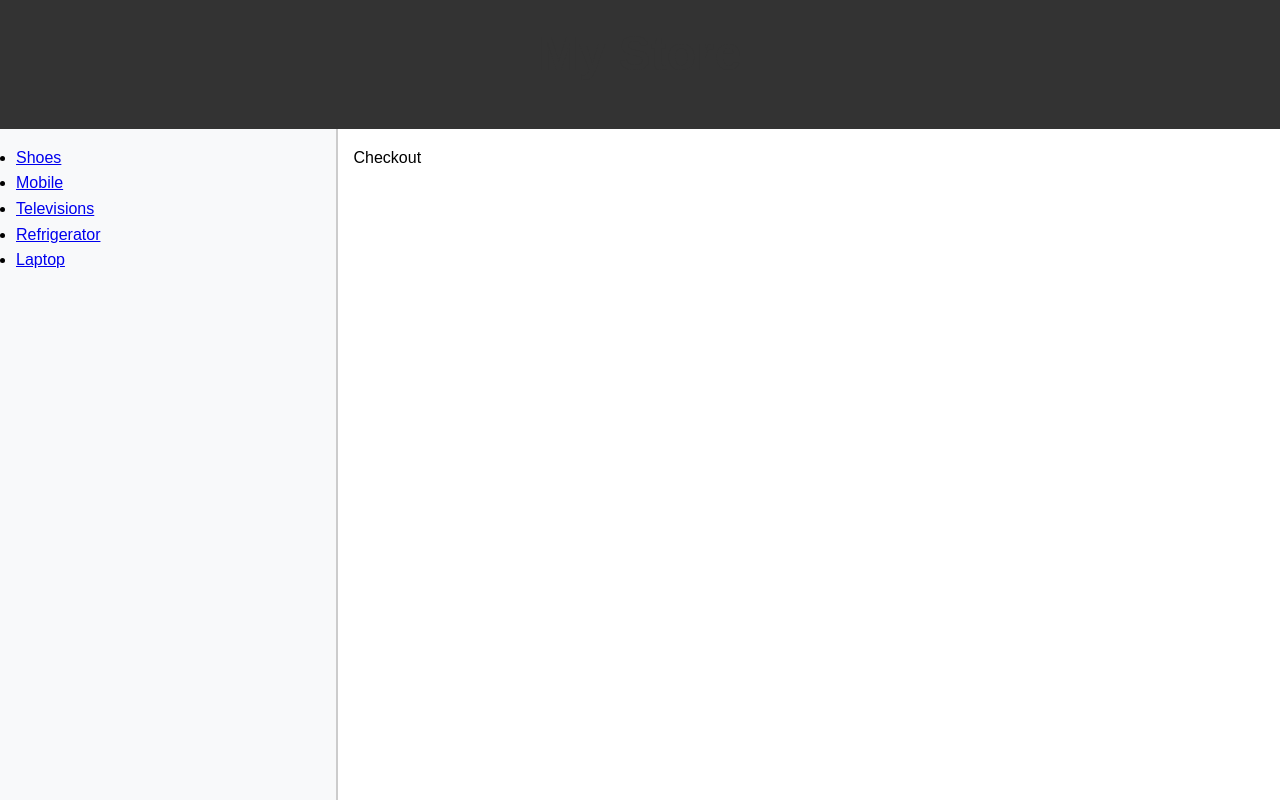
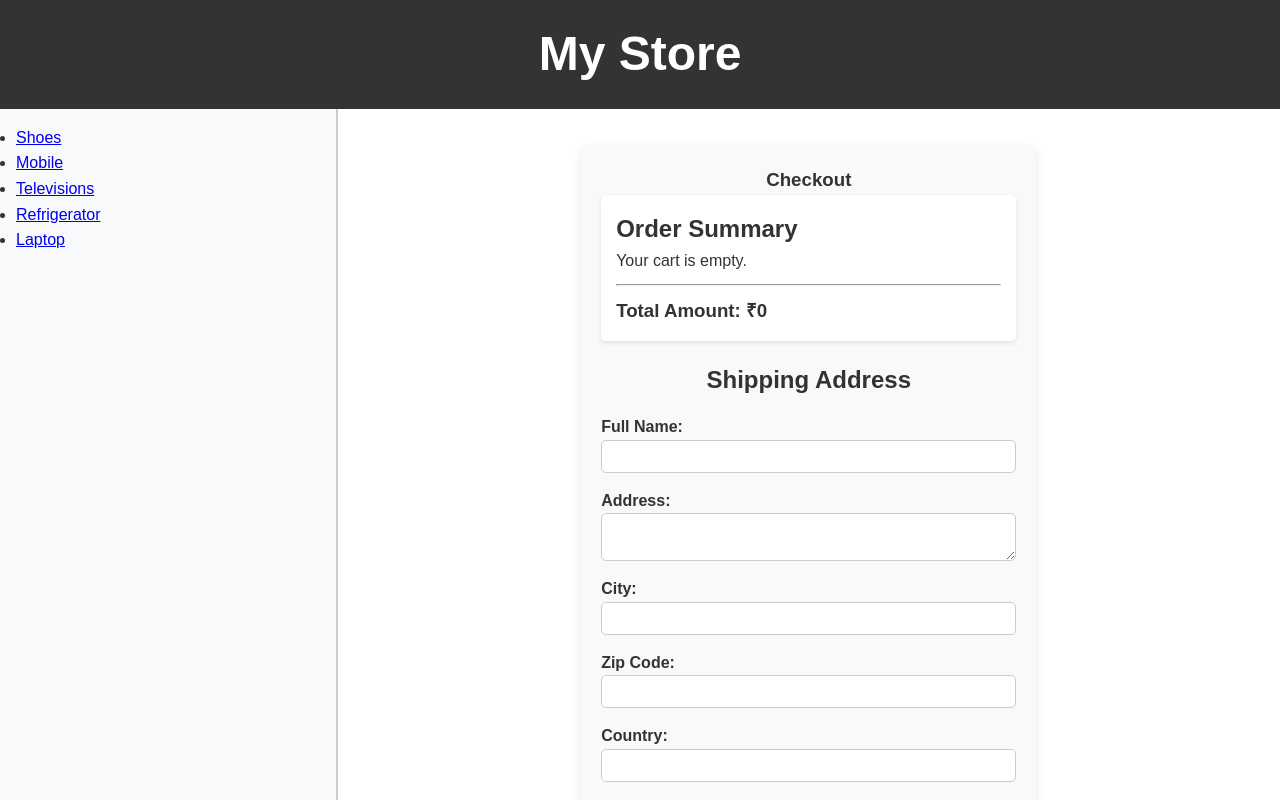
Before and after one commit to Rohit-Pandit/e-store, a React (Create React App) app: page /checkout in a window 1280 px wide. Shown: the top 800 px of the page. Built offline with nearby package versions, Linux system fonts and the light colour scheme; data requests are answered from the project's data file.

Commit message:
refactored basket and checkout page

```diff
--- a/package.json
+++ b/package.json
@@ -6,6 +6,7 @@
     "cra-template": "1.2.0",
     "react": "^19.0.0",
     "react-dom": "^19.0.0",
+    "react-icons": "^5.4.0",
     "react-router-dom": "^7.1.3",
     "react-scripts": "5.0.1"
   },
--- a/src/App.css
+++ b/src/App.css
@@ -9,7 +9,7 @@ body {
   font-family: Arial, sans-serif;
   line-height: 1.6;
   background-color: #f4f4f9;
-  /* color: #333; */
+  color: #333;
 }
 
 /* Header */
@@ -20,6 +20,9 @@ header {
   padding: 1rem;
   font-size: 1.5rem;
   font-weight: bold;
+}
+header h1{
+  color: #fff;
 }
 
 /* Section Layout */
--- a/src/Components/Basket.css
+++ b/src/Components/Basket.css
@@ -1,51 +1,100 @@
 .basket-container {
-    max-width: 800px;
+  width: 60%;
   margin: 20px auto;
   padding: 20px;
-    background-color: #fff;
-    border-radius: 10px;
-    box-shadow: 0 0 10px rgba(0, 0, 0, 0.1);
+  background-color: #f8f9fa;
+  border-radius: 8px;
+  box-shadow: 0px 4px 10px rgba(0, 0, 0, 0.1);
   text-align: center;
 }
 
 h1 {
   color: #333;
-    margin-bottom: 20px;
+}
+
+.empty-basket {
+  font-size: 18px;
+  color: #777;
+  margin-top: 20px;
 }
 
 .basket-items {
   display: flex;
   flex-direction: column;
   gap: 15px;
+  margin-top: 20px;
 }
 
 .basket-item {
   display: flex;
+  align-items: center;
   justify-content: space-between;
-    align-items: center;
-    padding: 15px;
-    border-bottom: 1px solid #ddd;
+  padding: 10px;
+  background: #fff;
+  border-radius: 5px;
+  box-shadow: 0px 2px 5px rgba(0, 0, 0, 0.1);
 }
 
-  .basket-item-title a {
-    font-size: 18px;
+.basket-item-title {
+  flex: 2;
+  text-decoration: none;
   color: #007bff;
-    text-decoration: none;
   font-weight: bold;
 }
 
-  .basket-item-title a:hover {
+.basket-item-title:hover {
   text-decoration: underline;
 }
 
-  .basket-item-quantity,
-  .basket-item-price {
-    font-size: 16px;
-    color: #555;
+.basket-item-quantity {
+  display: flex;
+  align-items: center;
+  gap: 8px;
 }
 
-  .empty-basket {
-    font-size: 18px;
-    color: #888;
+.qty-btn {
+  background: #007bff;
+  color: white;
+  border: none;
+  padding: 5px 8px;
+  border-radius: 5px;
+  cursor: pointer;
+}
+
+.qty-btn:hover {
+  background: #0056b3;
+}
+
+.basket-item-price {
+  flex: 1;
+  font-weight: bold;
+}
+
+.remove-btn {
+  background: #dc3545;
+  color: white;
+  border: none;
+  padding: 5px 8px;
+  border-radius: 5px;
+  cursor: pointer;
+}
+
+.remove-btn:hover {
+  background: #b02a37;
+}
+
+.checkout-btn {
+  background: #28a745;
+  color: white;
+  border: none;
+  padding: 10px 15px;
+  font-size: 16px;
+  font-weight: bold;
   margin-top: 20px;
+  border-radius: 5px;
+  cursor: pointer;
 }
+
+.checkout-btn:hover {
+  background: #218838;
+}
--- a/src/Components/Basket.jsx
+++ b/src/Components/Basket.jsx
@@ -1,32 +1,53 @@
-import React, { useContext } from 'react';
-import { CardContext } from '../Contexts/cardContext';
-import { Link } from 'react-router-dom';
-import './Basket.css';
+import React, { useContext } from "react";
+import { Link, useNavigate } from "react-router-dom";
+import { FaTrash, FaPlus, FaMinus } from "react-icons/fa";
+import { CardContext } from "../Contexts/cardContext";
+import "./Basket.css";
 
 export default function Basket() {
-  const { getItems } = useContext(CardContext);
-  const cardItems = getItems(); // Get cart items from context
+  const { getItems, removeProduct, increaseQty, decreaseQty } =
+    useContext(CardContext);
+  const navigate = useNavigate();
+
+  const cartItems = getItems();
 
   return (
     <div className="basket-container">
       <h1>Your Basket</h1>
 
-      {cardItems.length > 0 ? (
-        <div className="basket-items">
-          {cardItems.map((p) => (
-            <div className="basket-item" key={p.id}>
-              <div className="basket-item-title">
-                <Link to={`/categories/${p.id}/products/${p.id}`}>{p.title}</Link>
-
+      {cartItems.length === 0 ? (
+        <p className="empty-basket">Your basket is currently empty.</p>
+      ) : (
+        <>
+          <div className="basket-items">
+            {cartItems.map((item) => (
+              <div className="basket-item" key={item.id}>
+                <Link to={`products/${item.id}`} className="basket-item-title">
+                  {item.title}
+                </Link>
+                <div className="basket-item-quantity">
+                  <button onClick={() => decreaseQty(item)} className="qty-btn">
+                    <FaMinus />
+                  </button>
+                  <span>{item.quantity}</span>
+                  <button onClick={() => increaseQty(item)} className="qty-btn">
+                    <FaPlus />
+                  </button>
+                </div>
+                <div className="basket-item-price">${item.price}</div>
+                <button
+                  onClick={() => removeProduct(item)}
+                  className="remove-btn"
+                >
+                  <FaTrash />
+                </button>
               </div>
-              <div className="basket-item-quantity">Quantity: {p?.quantity ?? 1}</div>
-
-              <div className="basket-item-price">Price: &pound;{p.price}</div>
-            </div>
-          ))}
-        </div>
-      ) : (
-        <div className="empty-basket">The basket is currently empty</div>
+            ))}
+          </div>
+          <button onClick={() => navigate("/checkout")} className="checkout-btn">
+            Proceed to Checkout
+          </button>
+        </>
       )}
     </div>
   );
--- a/src/Components/CategoryProduct.css
+++ b/src/Components/CategoryProduct.css
@@ -79,28 +79,34 @@
 }
 
 .category-product-item-action button {
-  padding: 8px 16px;
-  font-size: 1rem;
+  background-color: #007bff; /* Primary blue color */
+  color: white;
   border: none;
-  border-radius: 4px;
+  padding: 10px 14px;
+  font-size: 14px;
+  font-weight: bold;
   cursor: pointer;
-  transition: background-color 0.3s;
+  border-radius: 5px;
+  transition: all 0.3s ease-in-out;
+  box-shadow: 0px 4px 6px rgba(0, 0, 0, 0.1);
+  margin: 5px;
 }
 
-.category-product-item-action button:first-of-type {
-  background-color: #007bff;
-  color: #fff;
+.category-product-item-action button:hover {
+  background-color: #0056b3; /* Darker blue on hover */
+  transform: scale(1.05);
+  box-shadow: 0px 6px 10px rgba(0, 0, 0, 0.15);
 }
 
-.category-product-item-action button:first-of-type:hover {
-  background-color: #0056b3;
+.category-product-item-action button:active {
+  transform: scale(0.98);
+  box-shadow: 0px 2px 5px rgba(0, 0, 0, 0.2);
 }
 
-.category-product-item-action button:last-of-type {
-  background-color: #28a745;
-  color: #fff;
+.category-product-item-action button:first-child {
+  background-color: #28a745; /* Green for 'View Product' */
 }
 
-.category-product-item-action button:last-of-type:hover {
+.category-product-item-action button:first-child:hover {
   background-color: #218838;
 }
--- /dev/null
+++ b/src/Components/Checkout.css
@@ -0,0 +1,76 @@
+.checkout-container {
+    width: 50%;
+    margin: 20px auto;
+    padding: 20px;
+    background-color: #f8f9fa;
+    border-radius: 8px;
+    box-shadow: 0px 4px 10px rgba(0, 0, 0, 0.1);
+    text-align: center;
+  }
+
+  h1, h2, h3 {
+    color: #333;
+  }
+
+  .order-summary {
+    margin-bottom: 20px;
+    padding: 15px;
+    background: #fff;
+    border-radius: 5px;
+    box-shadow: 0px 2px 5px rgba(0, 0, 0, 0.1);
+    text-align: left;
+  }
+
+  .order-summary ul {
+    list-style-type: none;
+    padding: 0;
+  }
+
+  .order-summary li {
+    display: flex;
+    justify-content: space-between;
+    padding: 5px 0;
+    font-size: 16px;
+  }
+
+  hr {
+    margin: 10px 0;
+  }
+
+  form {
+    display: flex;
+    flex-direction: column;
+    gap: 15px;
+    margin-top: 20px;
+  }
+
+  label {
+    display: flex;
+    flex-direction: column;
+    text-align: left;
+    font-weight: bold;
+  }
+
+  input,
+  textarea {
+    width: 100%;
+    padding: 8px;
+    border: 1px solid #ccc;
+    border-radius: 5px;
+  }
+
+  .confirm-btn {
+    background: #28a745;
+    color: white;
+    border: none;
+    padding: 10px;
+    font-size: 16px;
+    font-weight: bold;
+    border-radius: 5px;
+    cursor: pointer;
+    margin-top: 10px;
+  }
+
+  .confirm-btn:hover {
+    background: #218838;
+  }
--- a/src/Components/Checkout.jsx
+++ b/src/Components/Checkout.jsx
@@ -1,7 +1,88 @@
-import React from 'react'
+import React, { useContext, useState } from "react";
+import { CardContext } from "../Contexts/cardContext";
+import "./Checkout.css";
 
-export default function Checkout() {
+export default function CheckOut() {
+  const { getItems } = useContext(CardContext);
+  const cartItems = getItems();
+
+  // Calculate total amount
+  const totalAmount = cartItems.reduce(
+    (sum, item) => sum + item.price * item.quantity,
+    0
+  );
+
+  // Form state
+  const [form, setForm] = useState({
+    name: "",
+    address: "",
+    city: "",
+    zip: "",
+    country: "",
+  });
+
+  const handleChange = (e) => {
+    setForm({ ...form, [e.target.name]: e.target.value });
+  };
+
+  const handleSubmit = (e) => {
+    e.preventDefault();
+    alert("Order placed successfully!");
+  };
+
   return (
-    <div>Checkout</div>
-  )
+    <div className="checkout-container">
+      <h1>Checkout</h1>
+
+      {/* Order Summary */}
+      <div className="order-summary">
+        <h2>Order Summary</h2>
+        {cartItems.length === 0 ? (
+          <p>Your cart is empty.</p>
+        ) : (
+          <ul>
+            {cartItems.map((item) => (
+              <li key={item.id}>
+                <span>{item.title} (x{item.quantity})</span>
+                <span>₹{item.price * item.quantity}</span>
+              </li>
+            ))}
+          </ul>
+        )}
+        <hr />
+        <h3>Total Amount: ₹{totalAmount}</h3>
+      </div>
+
+      {/* Shipping Address Form */}
+      <form onSubmit={handleSubmit}>
+        <h2>Shipping Address</h2>
+        <label>
+          Full Name:
+          <input type="text" name="name" value={form.name} onChange={handleChange} required />
+        </label>
+
+        <label>
+          Address:
+          <textarea name="address" value={form.address} onChange={handleChange} required />
+        </label>
+
+        <label>
+          City:
+          <input type="text" name="city" value={form.city} onChange={handleChange} required />
+        </label>
+
+        <label>
+          Zip Code:
+          <input type="text" name="zip" value={form.zip} onChange={handleChange} required />
+        </label>
+
+        <label>
+          Country:
+          <input type="text" name="country" value={form.country} onChange={handleChange} required />
+        </label>
+
+        <button type="submit" className="confirm-btn">Confirm Order</button>
+      </form>
+    </div>
+  );
 }
--- a/src/Components/Layout.jsx
+++ b/src/Components/Layout.jsx
@@ -1,7 +1,5 @@
 import React from 'react';
 import { Outlet, Link } from 'react-router-dom';
-// import Home from './Home';
-// import Basket from './Basket';
 
 export default function Layout({ categories }) {
   const renderCategory = () => {
```
Also changed, not shown: 1 other file (tests, documents, lock files or other folders). Lines whose indentation alone changed are shown as unchanged.
